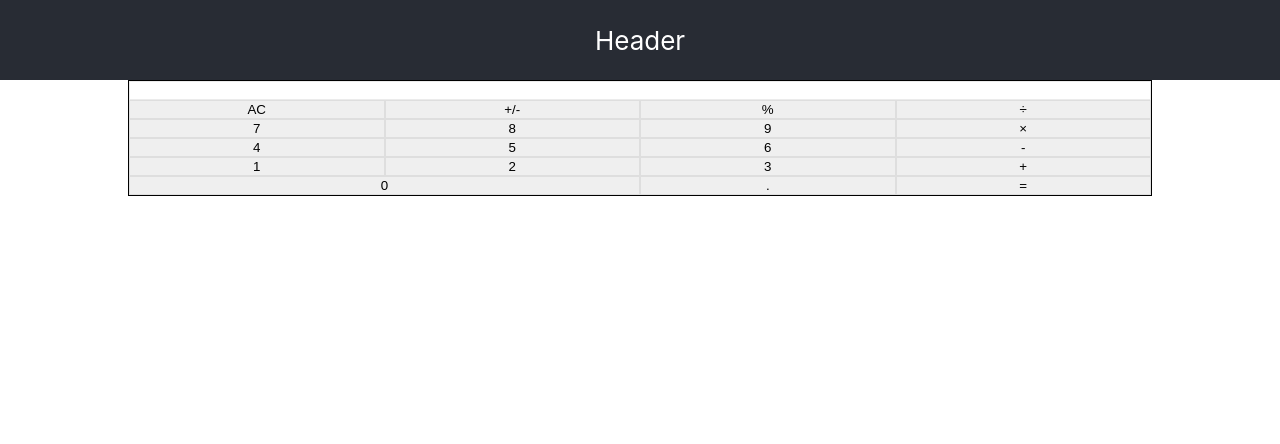
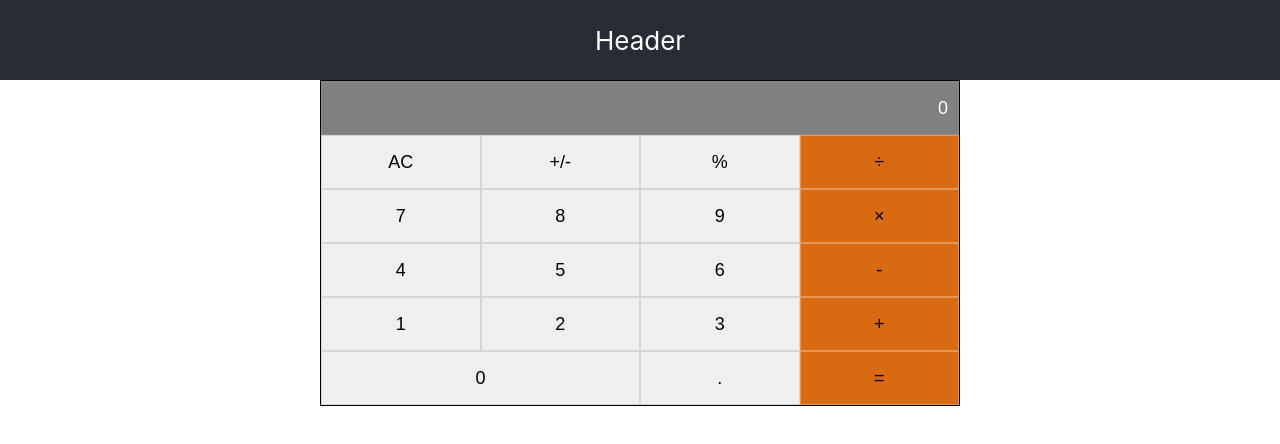
Before and after one commit to eduardosancho/math_magicians, a React (Create React App) app: page / in a window 1280 px wide. Shown: the top 444 px of the page. Built offline with nearby package versions, Linux system fonts and the light colour scheme.

Commit message:
Add color and style to calculator keys

```diff
--- a/src/App.css
+++ b/src/App.css
@@ -34,7 +34,7 @@
 .decimal { grid-area: decimalBtn; }
 
 .calculator {
-  margin: 0 10vw;
+  margin: 0 25vw;
   border: solid black 1px;
   display: grid;
   grid-template-columns: repeat(4, 1fr);
@@ -52,13 +52,23 @@
 
 .calculator > * {
   border-radius: 0%;
-  border: solid rgba(155, 155, 155, 0.2) 0.5px;
+  border: solid rgba(155, 155, 155, 0.3) 0.5px;
+  min-height: 50px;
+  font-size: large;
 }
 
-#result-display {
-  grid-column: 1 / 5;
-  grid-row: 1;
+.gray {
   text-align: end;
   padding-right: 10px;
   background-color: gray;
+  color: white;
 }
+
+.orange {
+  background-color: rgb(216, 106, 17);
+  border: solid rgba(255, 255, 255, 0.3) 0.5px;
+}
+
+.orange:hover {
+  background-color: rgb(190, 98, 22);
+}
--- a/src/App.js
+++ b/src/App.js
@@ -6,13 +6,13 @@ function App() {
       <header className="App-header">Header</header>
       <body>
         <div className="calculator">
-          <input type="text" className="calculator-screen" />
+          <input type="text" className="calculator-screen gray" value="0" disabled />
 
-          <button type="button" className="operator divide" value="/">&divide;</button>
-          <button type="button" className="operator multiply" value="*">&times;</button>
-          <button type="button" className="operator substract" value="-">-</button>
-          <button type="button" className="operator add" value="+">+</button>
-          <button type="button" className="equal-sign" value="=">=</button>
+          <button type="button" className="operator divide orange" value="/">&divide;</button>
+          <button type="button" className="operator multiply orange" value="*">&times;</button>
+          <button type="button" className="operator substract orange" value="-">-</button>
+          <button type="button" className="operator add orange" value="+">+</button>
+          <button type="button" className="equal-sign orange" value="=">=</button>
 
           <button type="button" className="all-clear" value="all-clear">AC</button>
           <button type="button" className="invert-sign" value="invert-sign">+/-</button>
```
